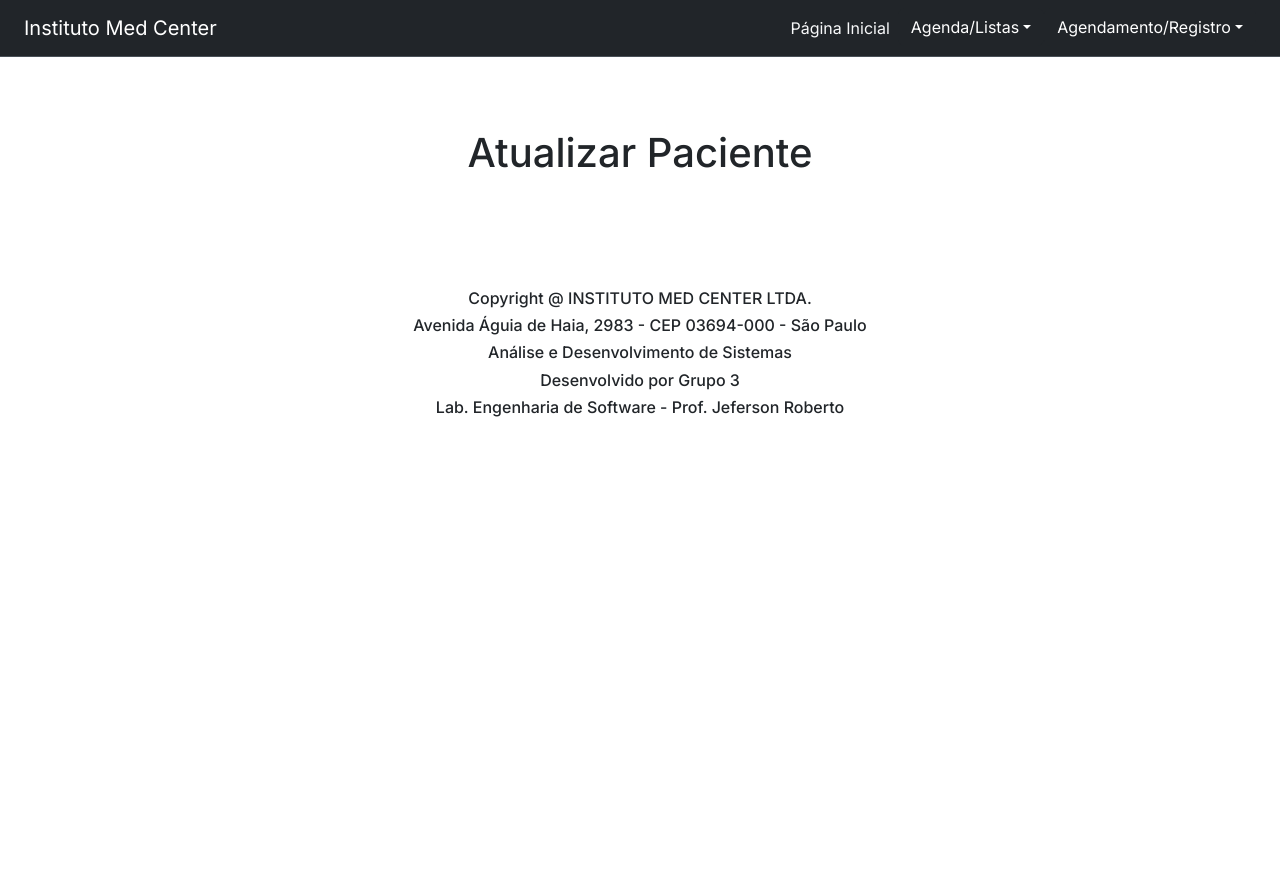
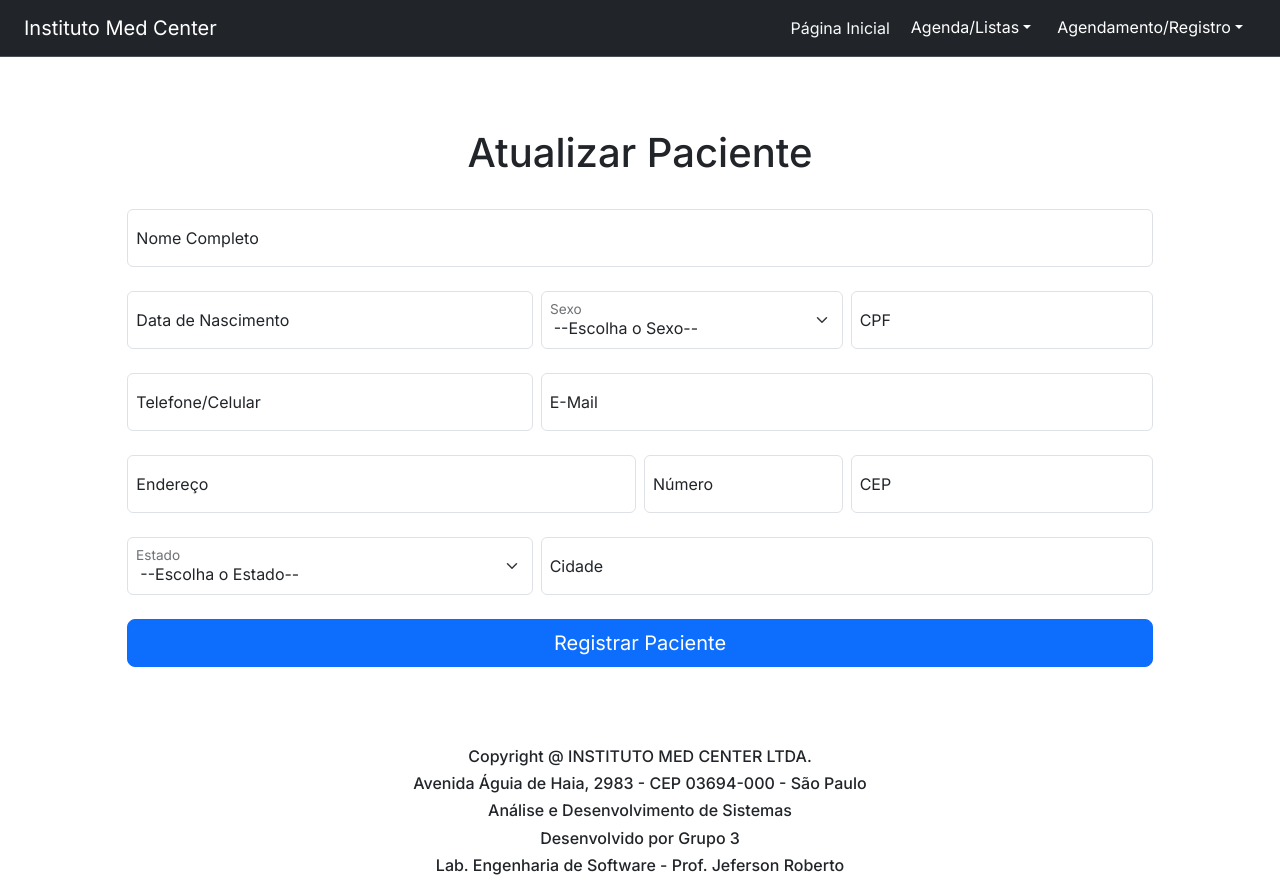
Before and after one commit to KayneFerreira/med-institute-frontend, a Next.js app: page /atualizar-paciente in a window 1280 px wide. Before the commit the page ends 800 px from the top, so only its background shows below. Built offline with nearby package versions, Linux system fonts and the light colour scheme.

Commit message:
Irrelevante

```diff
--- a/app/atualizar-paciente/page.jsx
+++ b/app/atualizar-paciente/page.jsx
@@ -1,13 +1,189 @@
-import React from 'react'
+'use client'
+import React from "react";
+import { useState } from "react";
+import { InputMask } from 'primereact/inputmask';
+import { estados } from "../resources/Content";
+import { insertFailed, insertSuccess } from "../components/Alerts"
 
-const page = () => {
+const ClientUpdate = () => {
+  const url = 'http://localhost:8080/api/v4/test/pacientes'
+
+  const [data, setData] = useState({})
+  const [filteredData, setFilteredData] = useState({})
+
+
+  /**
+   * Handle input change from forms
+   */
+  const handleChange = (e) => {
+    const { name, value } = e.target;
+    setData({ ...data, [name]: value });
+  };
+
+
+  /**
+   * Handle click event
+   * POST request / submit form
+   */
+  const handleSubmit = async (e) => {
+    e.preventDefault();
+    filterData()
+    const jsonData = JSON.stringify(filteredData);
+    await fetch(url, {
+      method: 'POST',
+      headers: {
+        'Content-Type': 'application/json',
+      },
+      body: jsonData,
+    })
+      .then((response) => {
+        if (response.status >= 200 && response.status < 300) {
+          response.json()
+          insertSuccess()
+        }
+        else {
+          insertFailed(response.status)
+        }
+      })
+      .then((data) => { console.log(data); })
+      .catch((error) => { console.error(error); });
+  };
+
+
+  /**
+   * Filter special charaters from inserted data
+   */
+  const filterData = () => {
+    const newData = {};
+    for (const key in data) {
+      const value = data[key];
+      if (key === 'cpf' || key === 'telefone' || key === 'cep') {
+        newData[key] = value.replace(/[^\w]/gi, '');
+      }
+      else {
+        newData[key] = value
+      }
+    }
+    setFilteredData(newData);
+  }
+
+
   return (
     <div>
       <h1 className="text-center py-4">
         Atualizar Paciente
       </h1>
+
+      <form className="px-4" onSubmit={handleSubmit}>
+        <div className="row g-2 mb-4 d-flex justify-content-center">
+          <div className="form-floating d-flex justify-content-center col-sm-10">
+              <input name="nome" id="nome" type="text" className="form-control" placeholder="Nome Completo" value={data.nome} onChange={handleChange} />
+              <label htmlFor="nome">Nome Completo</label>
+          </div>
+        </div>
+        <div className="row g-2 mb-4 d-flex justify-content-center">
+          <div className="form-floating col-sm-4">
+            <InputMask
+              name="dataNascimento"
+              id="dataNascimento"
+              className="form-control"
+              value={data.dataNascimento}
+              onChange={handleChange}
+              mask="99/99/9999"
+              placeholder="Data de Nascimento"
+            />
+            <label htmlFor="dataNascimento">Data de Nascimento</label>
+          </div>
+          <div className="form-floating col-sm-3">
+            <select name="sexo" id="sexo" type="text" className="form-select" value={data.sexo} onChange={handleChange}>
+              <option value="">--Escolha o Sexo--</option>
+              <option value="M">Masculino</option>
+              <option value="F">Feminino</option>
+            </select>
+            <label htmlFor="sexo">Sexo</label>
+          </div>
+          <div className="form-floating col-sm-3">
+            <InputMask
+              name="cpf"
+              id="cpf"
+              className="form-control"
+              value={data.cpf}
+              onChange={handleChange}
+              mask="999.999.999-99"
+              placeholder="CPF"
+            />
+            <label htmlFor="cpf">CPF</label>
+          </div>
+        </div>
+
+        <div className="row g-2 mb-4 d-flex justify-content-center">
+          <div className="form-floating col-sm-4">
+            <InputMask
+              name="telefone"
+              id="telefone"
+              className="form-control"
+              value={data.telefone}
+              onChange={handleChange}
+              mask="(+9999) 99999-9999"
+              placeholder="Telefone/Celular"
+            />
+            <label htmlFor="telefone">Telefone/Celular</label>
+          </div>
+          <div className="form-floating col-sm-6">
+            <input name="email" id="email" type="email" className="form-control" placeholder="E-Mail" value={data.email} onChange={handleChange} />
+            <label htmlFor="email">E-Mail</label>
+          </div>
+        </div>
+
+        <div className="row g-2 mb-4 d-flex justify-content-center">
+          <div className="form-floating col-sm-5">
+            <input name="endereco" id="endereco" type="text" className="form-control" placeholder="Endereço" value={data.endereco} onChange={handleChange} />
+            <label htmlFor="endereco">Endereço</label>
+          </div>
+          <div className="form-floating col-sm-2">
+            <input name="numero" id="numero" type="number" className="form-control" placeholder="Número" value={data.numero} onChange={handleChange} />
+            <label htmlFor="numero">Número</label>
+          </div>
+          <div className="form-floating col-sm-3">
+            <InputMask
+              name="cep"
+              id="cep"
+              className="form-control"
+              value={data.cep}
+              onChange={handleChange}
+              mask="99999-999"
+              placeholder="CEP"
+            />
+            <label htmlFor="cep">CEP</label>
+          </div>
+        </div>
+
+        <div className="row g-2 mb-4 d-flex justify-content-center">
+          <div className="form-floating col-sm-4">
+            <select name="estado" id="estado" type="text" className="form-select" value={data.estado} onChange={handleChange}>
+              <option value="">--Escolha o Estado--</option>
+              {estados.map((value, i) => {
+                return <option key={i} value={value}>{value}</option>
+              })}
+            </select>
+            <label htmlFor="estado">Estado</label>
+          </div>
+          <div className="form-floating col-sm-6">
+            <input name="cidade" id="cidade" type="text" className="form-control" placeholder="Cidade" value={data.cidade} onChange={handleChange} />
+            <label htmlFor="cidade">Cidade</label>
+          </div>
+        </div>
+
+        <div className="d-flex justify-content-center">
+          <div className="d-grid col-10">
+            <button type="submit" className="btn btn-primary btn-lg">
+                Registrar Paciente
+            </button>
+          </div>
+        </div>
+      </form>
     </div>
-  );
+  )
 }
 
-export default page
+export default ClientUpdate
--- a/app/registrar-paciente/page.jsx
+++ b/app/registrar-paciente/page.jsx
@@ -70,8 +70,8 @@ const ClientRegister = () => {
 
   return (
     <div>
-      <h1 className='text-center py-4'>
-        Registrar Paciente
+      <h1 className="text-center py-4">
+        Atualizar Paciente
       </h1>
 
       <form className="px-4" onSubmit={onClick}>
```
Also changed, not shown: app/lista-pacientes/page.jsx (+12 -1 lines).
